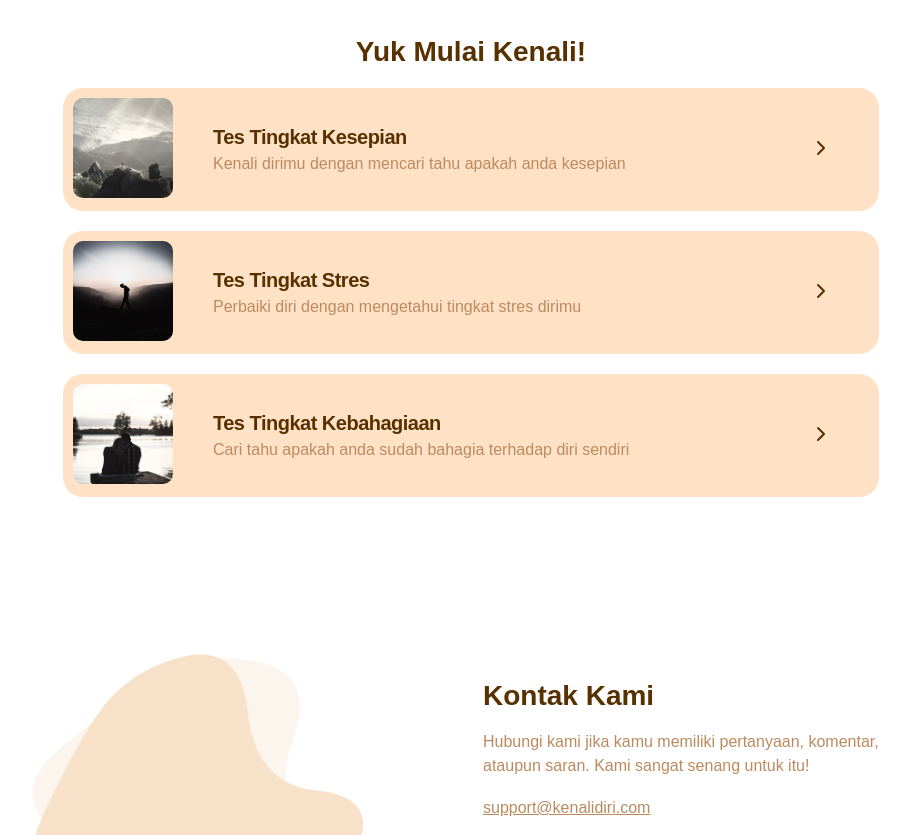
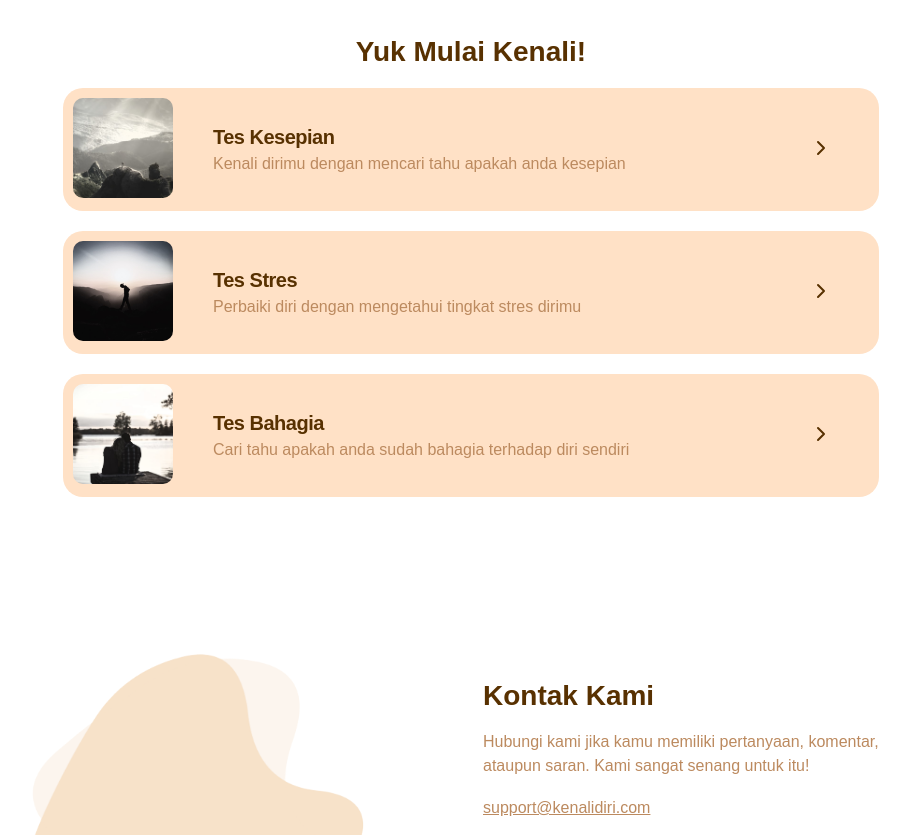
Before and after one commit to kenaldiri/kenaldiri.github.io, a plain HTML site: page index.html in a window 1280 px wide. Shown: the part 3400-4235 px from the top of the page, without its empty margins (169-1091 px from the left). Drawn offline with nearby package versions, Linux system fonts and the light colour scheme; a web font is replaced by a local one.

Commit message:
index.html

```diff
--- a/index.html
+++ b/index.html
@@ -160,7 +160,7 @@
             <img src="img/test-img3.jpg" alt="test-image1" />
           </div>
           <div class="desc">
-            <a href="tesKesepian.html">Tes Tingkat Kesepian</a>
+            <a href="tesKesepian.html">Tes Kesepian</a>
             <p>Kenali dirimu dengan mencari tahu apakah anda kesepian</p>
           </div>
           <div class="desc-extra">
@@ -174,7 +174,7 @@
             <img src="img/test-img1.jpg" alt="test-image2" />
           </div>
           <div class="desc1">
-            <a href="tesStres.html">Tes Tingkat Stres</a>
+            <a href="tesStres.html">Tes Stres</a>
             <p>Perbaiki diri dengan mengetahui tingkat stres dirimu</p>
           </div>
           <div class="desc-extra1">
@@ -188,7 +188,7 @@
             <img src="img/test-img2.jpg" alt="test-image3" />
           </div>
           <div class="desc2">
-            <a href="tesBahagia.html">Tes Tingkat Kebahagiaan</a>
+            <a href="tesBahagia.html">Tes Bahagia</a>
             <p>Cari tahu apakah anda sudah bahagia terhadap diri sendiri</p>
           </div>
           <div class="desc-extra2">
```
